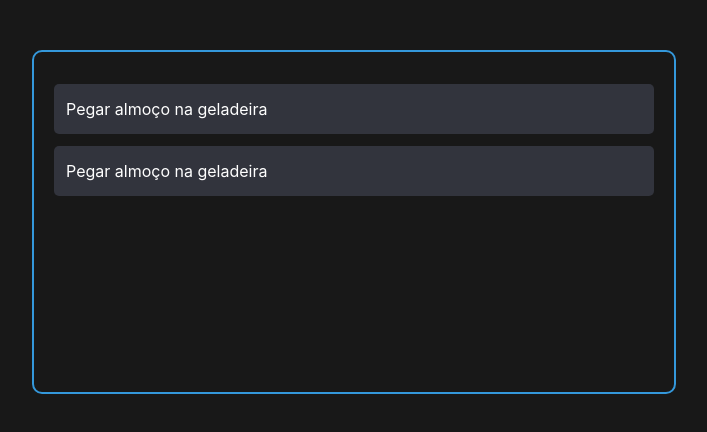
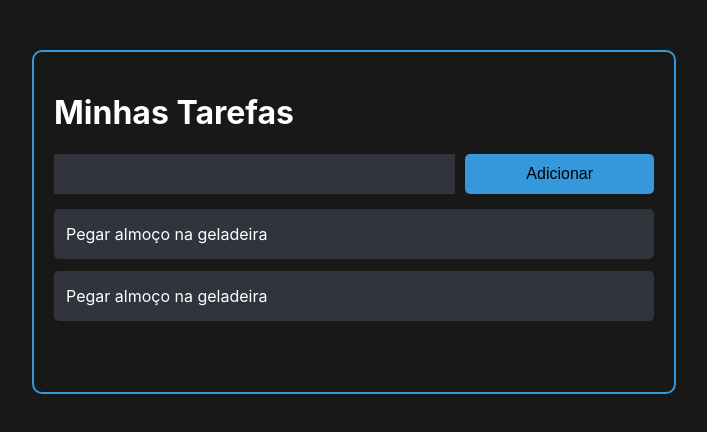
Before and after one commit to uitalorss/exemplo-react, a React (Create React App) app: page / in a window 1280 px wide. Shown: the top 432 px of the page, without its empty margins (286-993 px from the left). Built offline with nearby package versions, Linux system fonts and the light colour scheme.

Commit message:
estilização do input

```diff
--- a/src/App.css
+++ b/src/App.css
@@ -6,3 +6,7 @@
   border-radius: 10px;
   padding: 20px;
 }
+
+h1 {
+  color: #fff;
+}
--- a/src/App.js
+++ b/src/App.js
@@ -1,5 +1,6 @@
 import React, { useState } from 'react';
 import './App.css'
+import AdicionarTarefa from './components/AdicionarTarefa/AdicionarTarefa';
 
 import Tasks from './components/Tasks/Tasks.js';
 
@@ -19,7 +20,10 @@ const App = () =>{
   ])
   return(
     <>
+
     <div className='container'>
+      <h1>Minhas Tarefas</h1>
+      <AdicionarTarefa />
       <Tasks tarefas={tarefas} />
     </div>
     </>
--- /dev/null
+++ b/src/components/AdicionarTarefa/AdicionarTarefa.css
@@ -0,0 +1,18 @@
+.addTarefaContainer {
+  width: 100%;
+  display: flex;
+  margin: 15px 0;
+}
+
+.inputAddTarefa {
+  background-color: #32343d;
+  padding: 10px 12px;
+  border: none;
+  color: #fff;
+  flex: 2;
+}
+
+.espacoBotao {
+  margin-left: 10px;
+  flex: 1;
+}
--- /dev/null
+++ b/src/components/AdicionarTarefa/AdicionarTarefa.js
@@ -0,0 +1,16 @@
+import React from "react";
+import './AdicionarTarefa.css'
+import Botao from '../Botao/Botao.js'
+
+const AdicionarTarefa = () =>{
+  return(
+    <div className="addTarefaContainer">
+      <input className="inputAddTarefa" type="text" />
+      <div className="espacoBotao">
+        <Botao>Adicionar</Botao>
+      </div>
+    </div>
+  )
+}
+
+export default AdicionarTarefa;
--- /dev/null
+++ b/src/components/Botao/Botao.css
@@ -0,0 +1,14 @@
+.button {
+  height: 40px;
+  background-color: #3498db;
+  border: none;
+  width: 100%;
+  border-radius: 5px;
+  font-size: 16px;
+  padding: 0 10px;
+}
+
+.button:hover {
+  background-color: #32343d;
+  color: #fff;
+}
--- /dev/null
+++ b/src/components/Botao/Botao.js
@@ -0,0 +1,13 @@
+import React from "react";
+
+import './Botao.css';
+
+const Botao = ({children, onClick}) => {
+  return(
+    <button onClick={onClick} className="button">
+      {children}
+    </button>
+  )
+}
+
+export default Botao;
```
